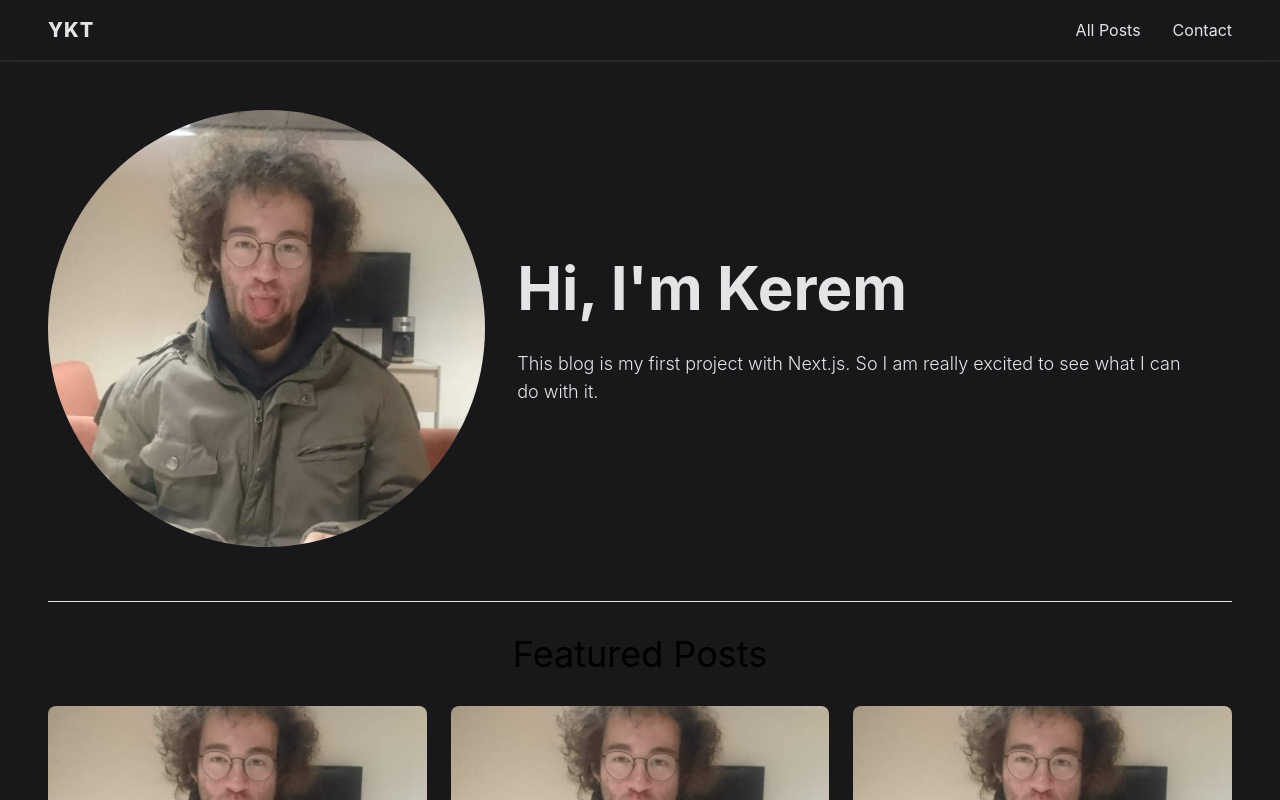
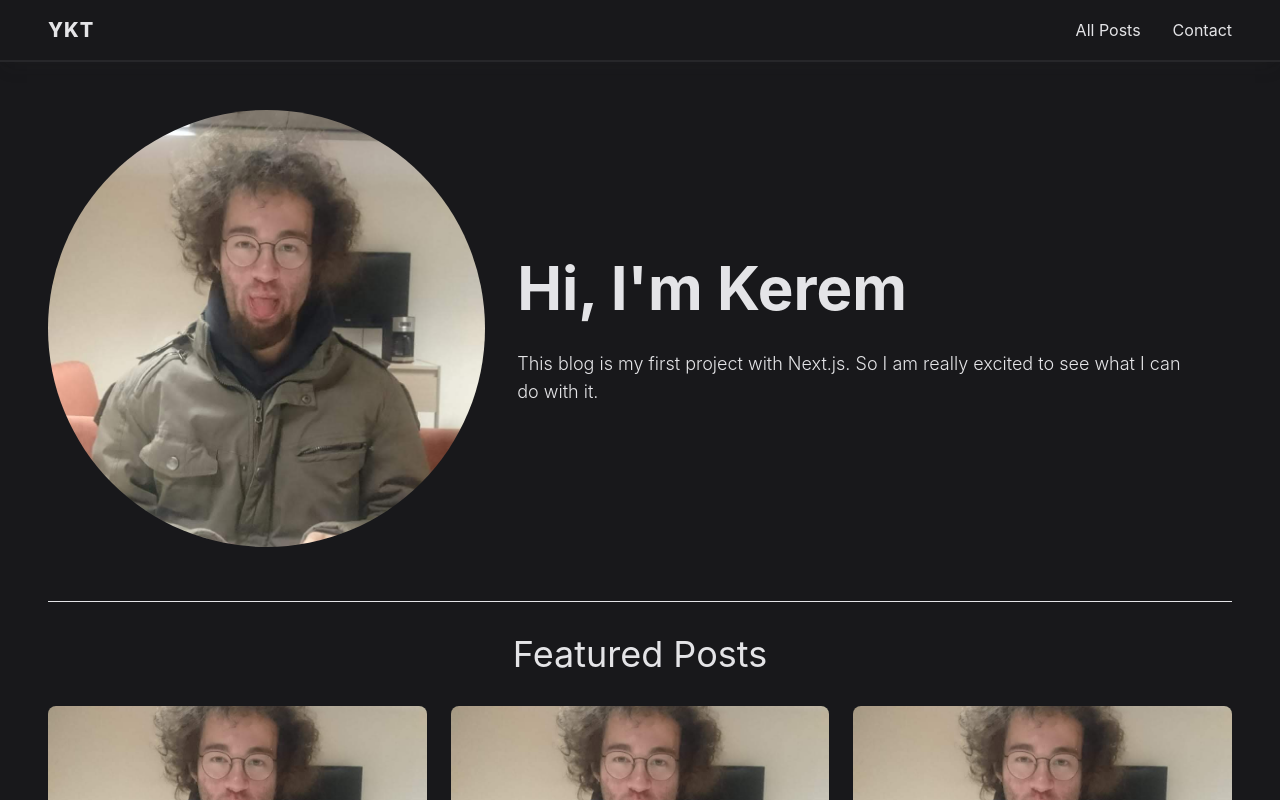
Before and after one commit to cosinus30/bloggy, a Next.js app: page / in a window 1280 px wide. Shown: the top 800 px of the page. Built offline with nearby package versions, Linux system fonts and the light colour scheme.

Commit message:
chore: set text color app-wide

```diff
--- a/components/layout/layout.js
+++ b/components/layout/layout.js
@@ -3,7 +3,7 @@ import Navbar from "./navbar";
 
 export default function Layout(props) {
     return (
-        <div >
+        <div className="text-zinc-200">
             <Navbar />
             <main className="container px-4 mx-auto">
                 {props.children}
```
